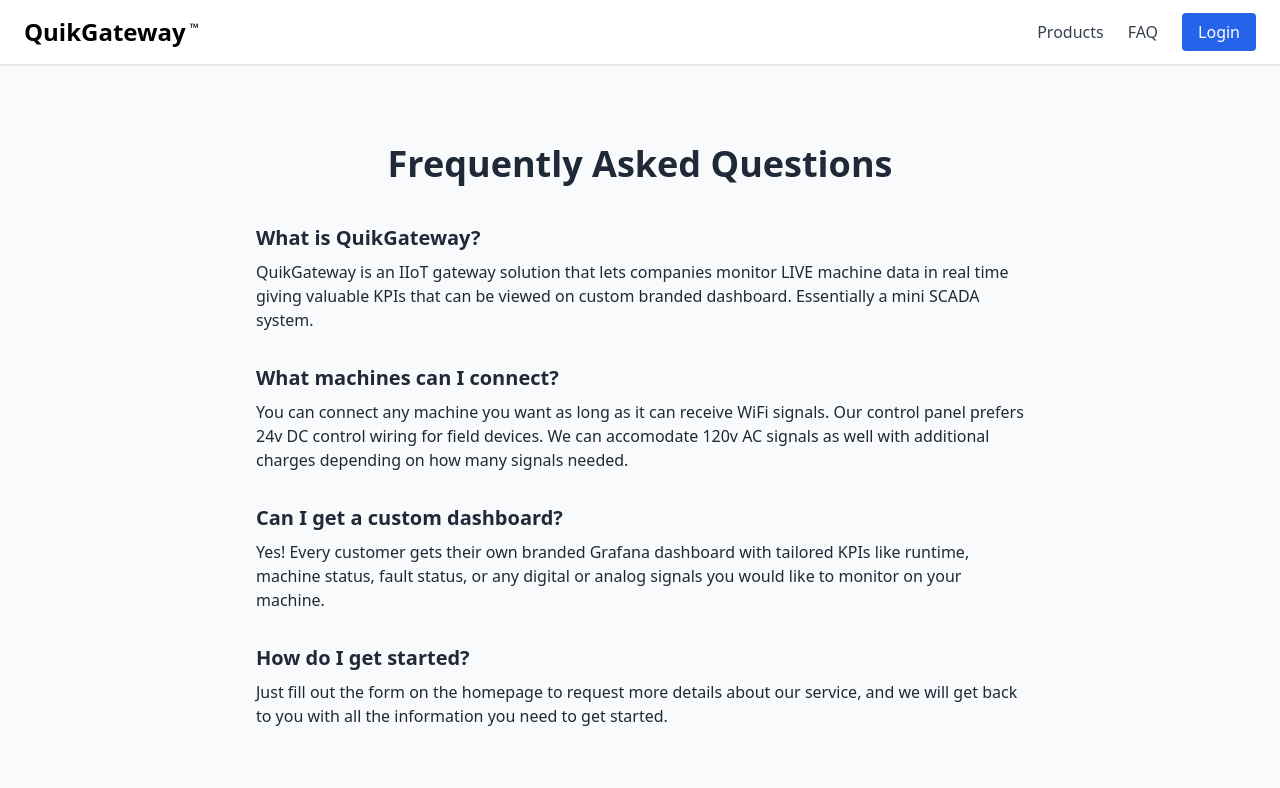
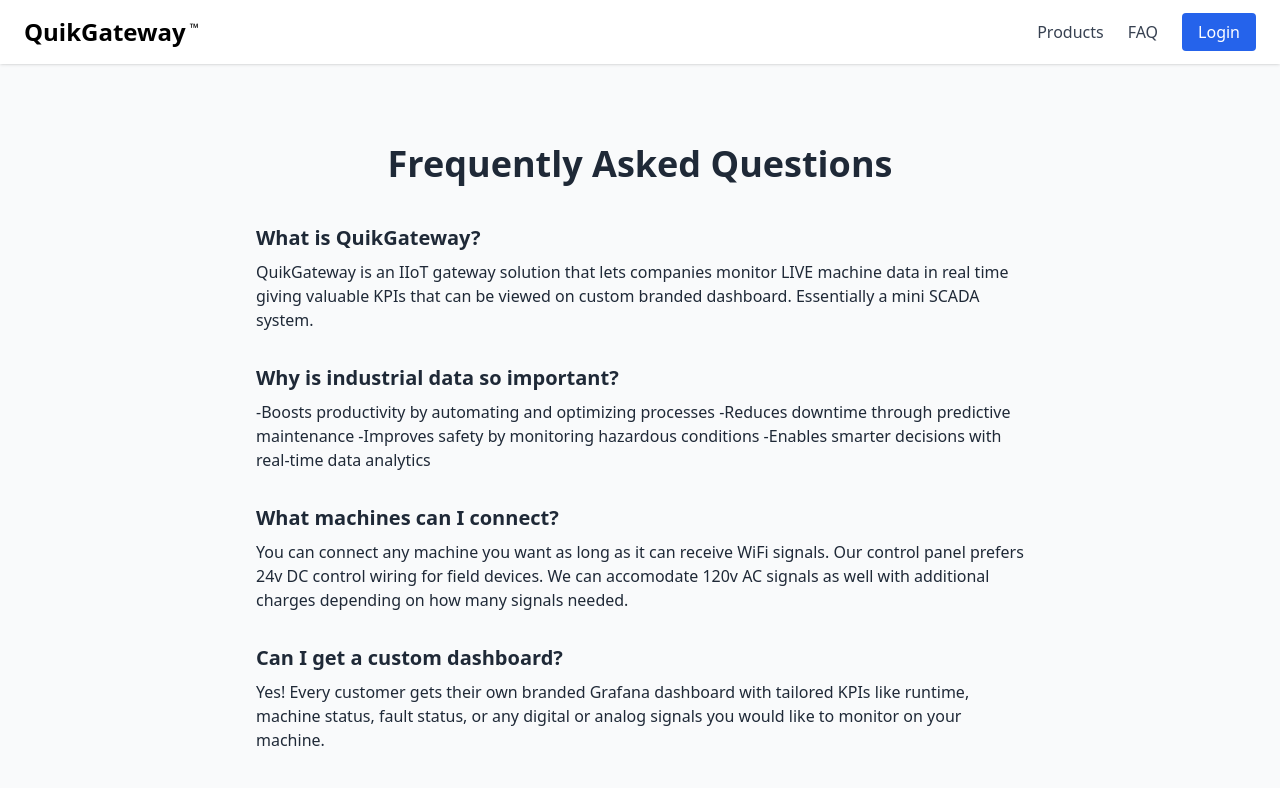
Before and after one commit to domcruz4/quikgateway-site, a Next.js app: page /faq in a window 1280 px wide. Shown: the top 788 px of the page. Built offline with nearby package versions, Linux system fonts and the light colour scheme.

Commit message:
Updated logo

```diff
--- a/src/app/faq/page.tsx
+++ b/src/app/faq/page.tsx
@@ -8,6 +8,16 @@ export default function FAQPage() {
           <h2 className="text-xl font-semibold mb-2">What is QuikGateway?</h2>
           <p>
             QuikGateway is an IIoT gateway solution that lets companies monitor LIVE machine data in real time giving valuable KPIs that can be viewed on custom branded dashboard. Essentially a mini SCADA system.
+          </p>
+        </div>
+
+                <div className="mb-8">
+          <h2 className="text-xl font-semibold mb-2">Why is industrial data so important?</h2>
+          <p>
+             -Boosts productivity by automating and optimizing processes
+             -Reduces downtime through predictive maintenance
+            -Improves safety by monitoring hazardous conditions
+            -Enables smarter decisions with real-time data analytics
           </p>
         </div>
 
```
